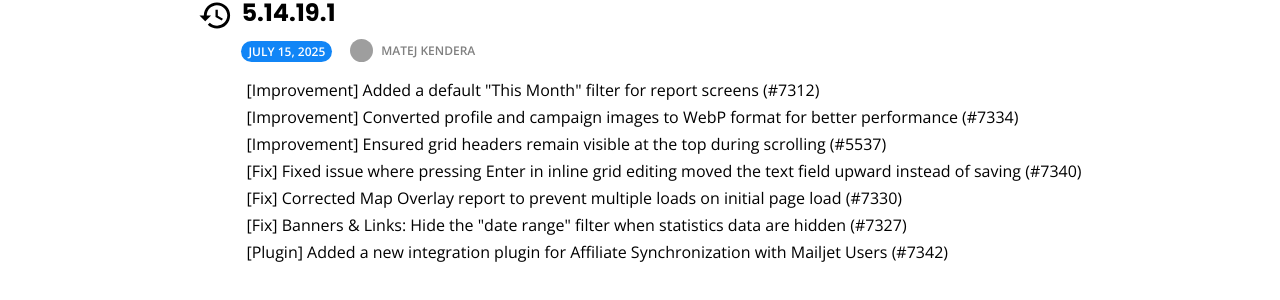
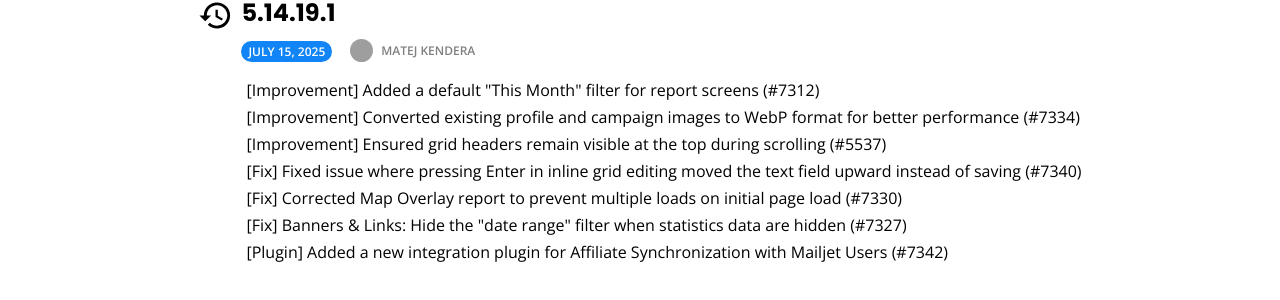
Before and after one commit to QualityUnit/PostAffiliatePro-changelog, a Jekyll site: the page built from _posts/2025-07-15-5.14.19.1.md, in a window 1280 px wide. Shown: the part 439-739 px from the top of the page. Built offline with Jekyll 4.4.1, drawn with Linux system fonts in a browser that asks for light colours; grey boxes are pictures that could not be loaded.

Commit message:
Update 2025-07-15-5.14.19.1.md

```diff
--- a/_posts/2025-07-15-5.14.19.1.md
+++ b/_posts/2025-07-15-5.14.19.1.md
@@ -6,7 +6,7 @@ tags: [pap,Post Affiliate Pro,5.14.19.1]
 ---
 
 - [Improvement] Added a default "This Month" filter for report screens (#7312)
-- [Improvement] Converted profile and campaign images to WebP format for better performance (#7334)
+- [Improvement] Converted existing profile and campaign images to WebP format for better performance (#7334)
 - [Improvement] Ensured grid headers remain visible at the top during scrolling (#5537)
 - [Fix] Fixed issue where pressing Enter in inline grid editing moved the text field upward instead of saving (#7340)
 - [Fix] Corrected Map Overlay report to prevent multiple loads on initial page load (#7330)
```
